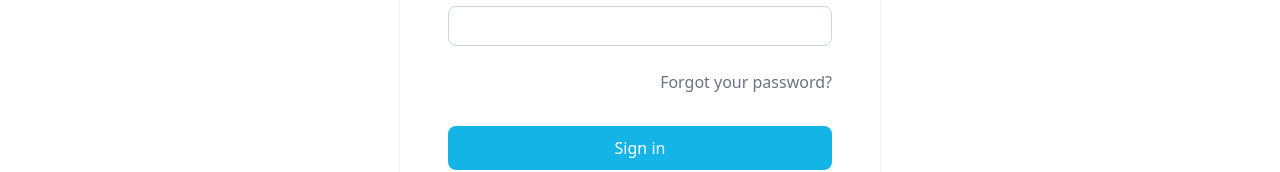
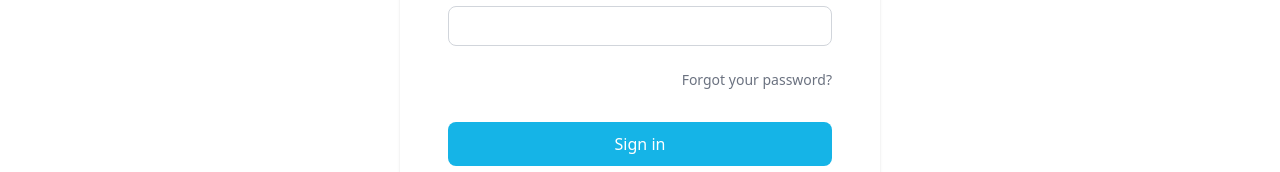
Before and after one commit to CarboxyDev/tailwind-sandbox, a Next.js app: page /sandbox in a window 1280 px wide. Shown: the part 446-618 px from the top of the page. Built offline with nearby package versions, Linux system fonts and the light colour scheme; a web font is replaced by a local one; what tailwindcss-debug-screens would draw is missing.

Commit message:
Add minor styling changes to LoginForm

```diff
--- a/src/components/LoginForm.tsx
+++ b/src/components/LoginForm.tsx
@@ -1,3 +1,4 @@
+import Link from "next/link";
 import { GithubIcon, GoogleIcon, TwitterIcon } from "../utils/icons";
 
 const LoginForm = () => {
@@ -8,18 +9,20 @@ const LoginForm = () => {
           <p className="font-medium text-gray-600">Email address</p>
           <input
             type="email"
-            className="mt-3 h-10 rounded-lg border border-gray-300 px-2 focus:outline-primary"
+            className="mt-3 h-10 rounded-lg border border-gray-300 px-2 text-gray-700 focus:outline-primary"
           />
         </div>
         <div className="mt-8 flex flex-col">
           <p className="font-medium text-gray-600">Password</p>
           <input
             type="password"
-            className="mt-3 h-10 rounded-lg border border-gray-300 px-2 focus:outline-primary"
+            className="mt-3 h-10 rounded-lg border border-gray-300 px-2 text-gray-700 focus:outline-primary"
           />
         </div>
         <div className="mt-6 flex justify-end">
-          <span className="text-gray-500">Forgot your password?</span>
+          <Link href="/" className="text-sm text-gray-500 hover:underline">
+            Forgot your password?
+          </Link>
         </div>
         <div className="mt-8 h-11 w-full">
           <button className="flex h-full w-full items-center justify-center rounded-lg bg-primary text-white transition-colors delay-100 ease-in hover:bg-primary-600">
```
